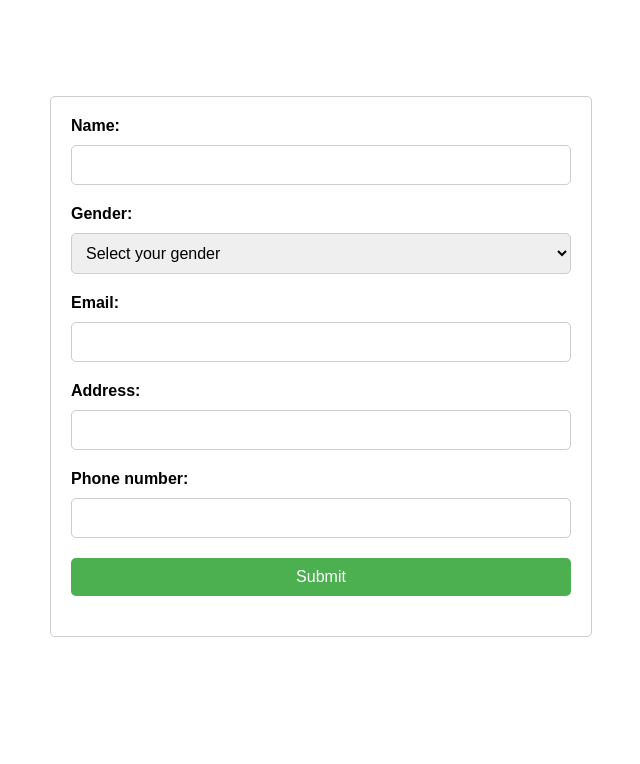
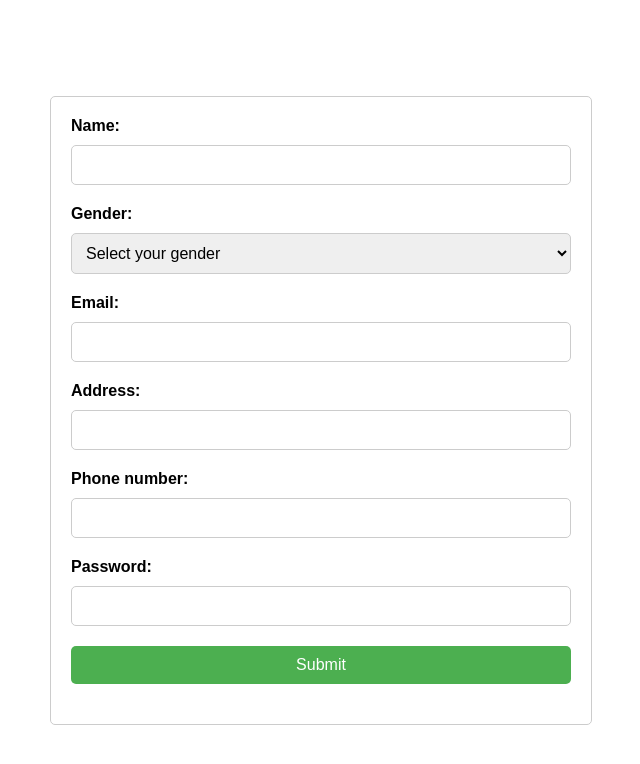
Before and after one commit to Jordypx/side-hustle-task-form-, a plain HTML site: page index.html in a window 1280 px wide. Shown: the whole page, without its empty margins (319-959 px from the left). Drawn offline with Linux system fonts and the light colour scheme.

Commit message:
Update index.html

```diff
--- a/index.html
+++ b/index.html
@@ -30,6 +30,12 @@
             <label for="phone">Phone number:</label>
             <input type="tel" id="phone" name="phone" required>
 
+
+
+            <label for="password">Password:</label>
+
+            <input type="text" id="password" name="password" required>
+
             <input type="submit" value="Submit">
           </form>
     </div>
```
